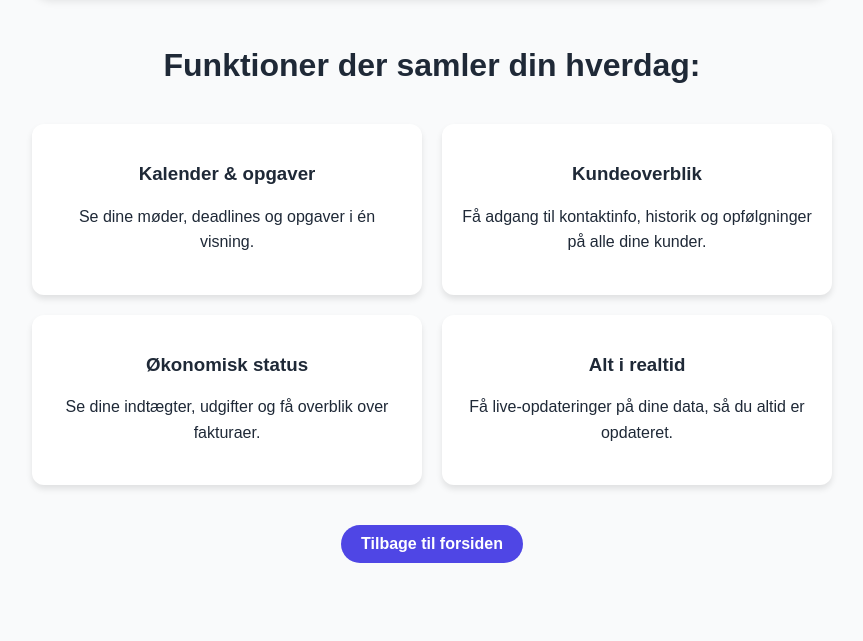
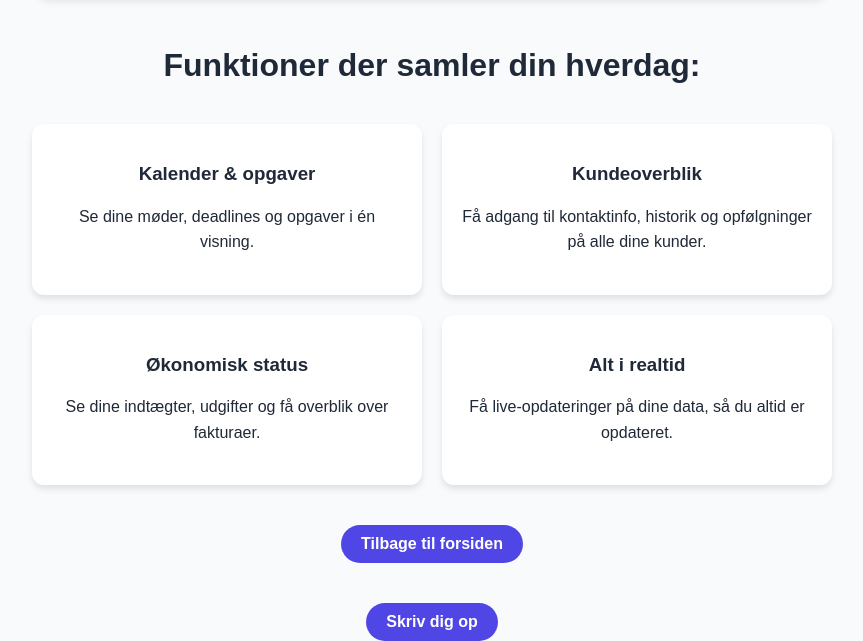
Before and after one commit to Jonas-borg/Flowpilot, a plain HTML site: page samlet.html in a window 1280 px wide. Shown: the part 737-1378 px from the top of the page, without its empty margins (208-1071 px from the left). Before the commit the page ends 1340 px from the top, so only its background shows below. Drawn offline with Linux system fonts and the light colour scheme.

Commit message:
Tilføjet CTA-knap på undersiderne

```diff
--- a/samlet.html
+++ b/samlet.html
@@ -49,3 +49,4 @@
   </div>
 </body>
 </html>
+<a href="https://dinventeliste.dk" target="_blank" class="btn">Skriv dig op</a>
```
Also changed, not shown: ai-assistent.html (+1 -0 lines), okonomisk-ro.html (+1 -0 lines).
